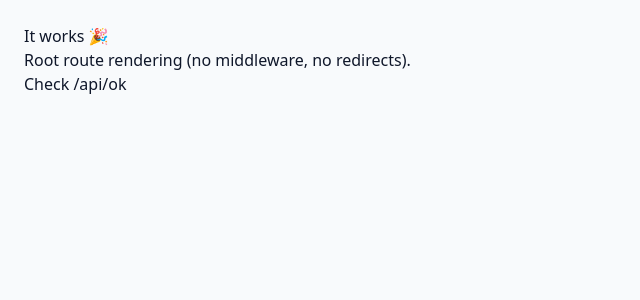
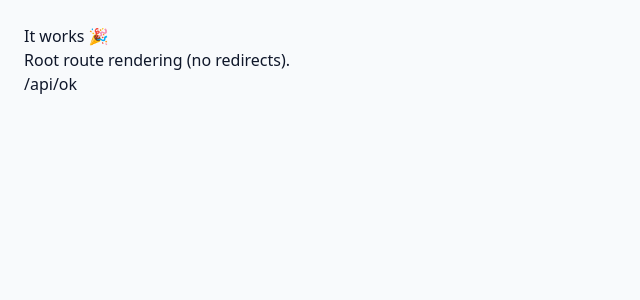
Before and after one commit to HerbertBakery/NextStepReality, a Next.js app: page / in a window 1280 px wide. Shown: the top 300 px of the page, without its empty margins (0-640 px from the left). Built offline with nearby package versions, Linux system fonts and the light colour scheme.

Commit message:
diagnose: static / and /api/ok; middleware off

```diff
--- a/app/api/ok/route.ts
+++ b/app/api/ok/route.ts
@@ -1,5 +1,2 @@
 import { NextResponse } from "next/server";
-
-export async function GET() {
-  return new NextResponse("OK", { status: 200 });
-}
+export async function GET() { return NextResponse.text("OK", { status: 200 }); }
--- a/app/page.tsx
+++ b/app/page.tsx
@@ -1,9 +1,9 @@
 export default function Home() {
   return (
-    <main style={{padding:24,fontFamily:"system-ui, sans-serif"}}>
+    <main style={{padding:24,fontFamily:"system-ui,sans-serif"}}>
       <h1>It works 🎉</h1>
-      <p>Root route rendering (no middleware, no redirects).</p>
-      <p><a href="/api/ok">Check /api/ok</a></p>
+      <p>Root route rendering (no redirects).</p>
+      <p><a href="/api/ok">/api/ok</a></p>
     </main>
   );
 }
```
